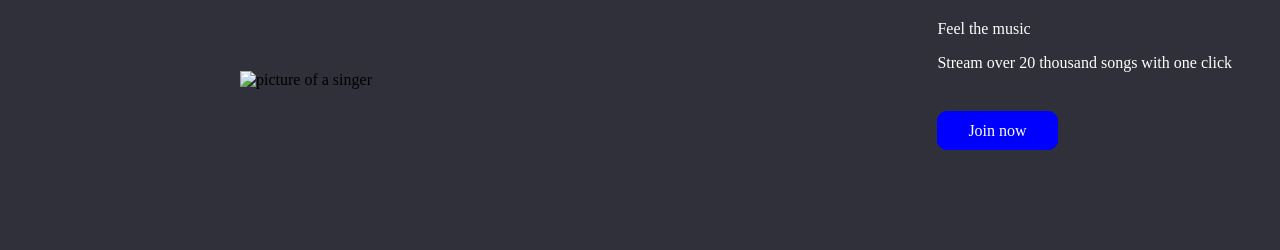
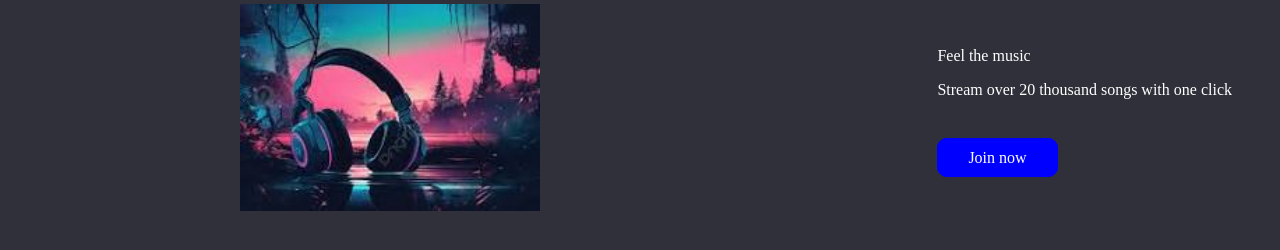
Before and after one commit to abbas080/soundwave, a plain HTML site: page index.html in a window 1280 px wide. Shown: the part 54-304 px from the top of the page. Drawn offline with Linux system fonts and the light colour scheme.

Commit message:
Update index.html

```diff
--- a/index.html
+++ b/index.html
@@ -20,7 +20,7 @@
 </div>
 <div style="clear: both;"></div>
 <div class="content">
-<img src="images/image 1.png" class="img" width="300px" title="picture of a singer">
+<img src="images/image 1.jpg" class="img" width="300px" title="picture of a singer">
 <div class="hero-text">
 <p class="music">Feel the music</p>
 <p class="click">Stream over 20 thousand songs with one click</p>
```
